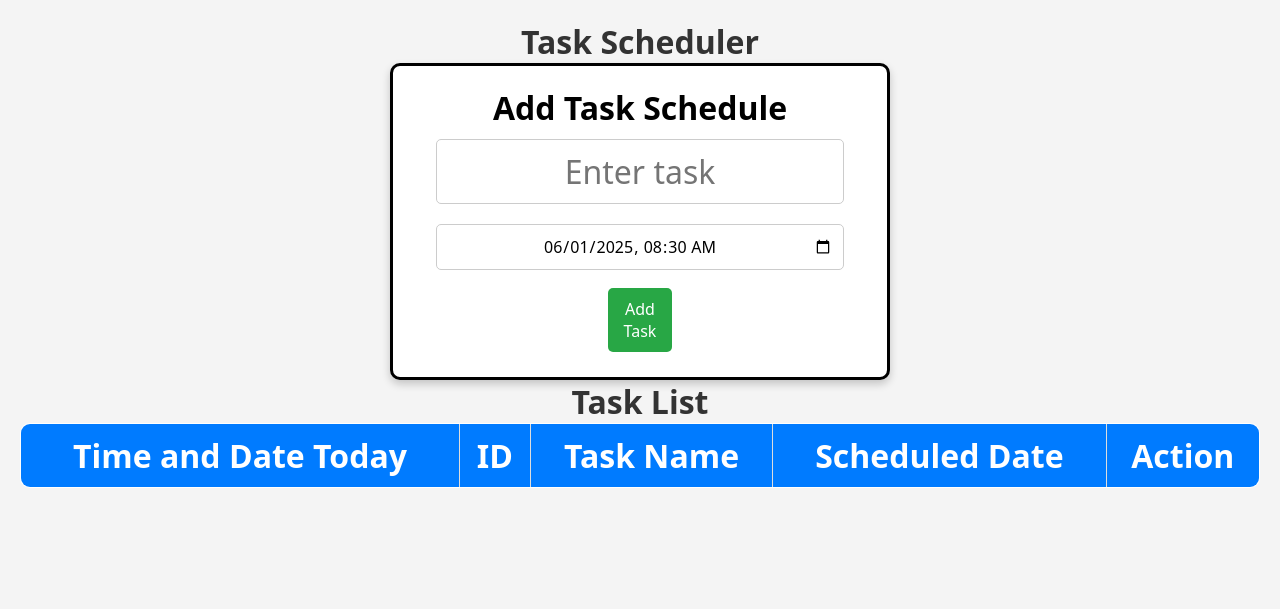
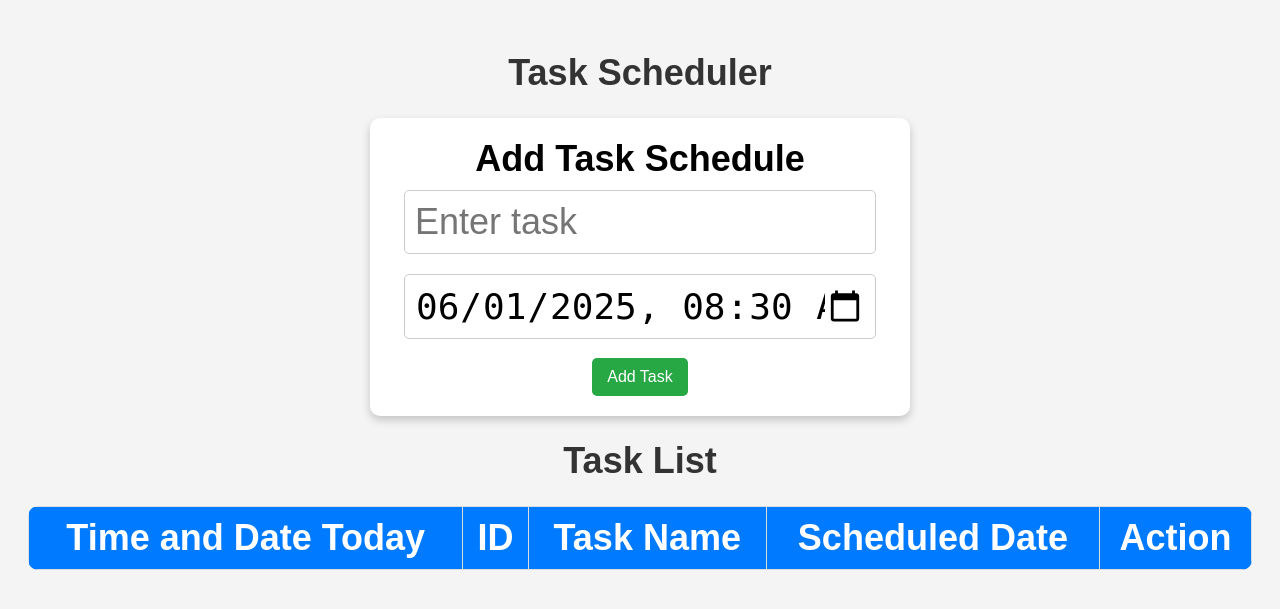
Before and after one commit to Josh011600/phpproj, a Flask app: page / in a window 1280 px wide. Shown: the top 609 px of the page. Run offline with Flask 3, Linux system fonts and the light colour scheme; lists and menus that the app fills with data are empty.

Commit message:
button size adjustments

```diff
--- a/static/css/styles2.css
+++ b/static/css/styles2.css
@@ -1,6 +1,63 @@
+*{
+  font-size: 1.5rem;
+}
 
-      /*Overall design*/
-      * {
+body {
+  font-family: Arial, sans-serif;
+  background-color: #f4f4f4;
+  text-align: center;
+  padding: 20px;
+}
+.container {
+  background: white;
+  padding: 20px;
+  max-width: 500px;
+  margin: auto;
+  border-radius: 10px;
+  box-shadow: 0 4px 8px rgba(0, 0, 0, 0.2);
+}
+h1 {
+  color: #333;
+}
+.txtTask, #party {
+  width: 90%;
+  padding: 10px;
+  margin: 10px 0;
+  border: 1px solid #ccc;
+  border-radius: 5px;
+}
+.add_Button {
+  background: #28a745;
+  color: white;
+  padding: 10px 15px;
+  border: none;
+  cursor: pointer;
+  border-radius: 5px;
+  font-size: 16px;
+}
+.add_Button:hover {
+  background: #218838;
+}
+table {
+  width: 100%;
+  margin-top: 20px;
+  border-collapse: collapse;
+  background: white;
+  border-radius: 10px;
+  overflow: hidden;
+}
+th, td {
+  padding: 10px;
+  border: 1px solid #ddd;
+}
+th {
+  background: #007bff;
+  color: white;
+}
+
+
+     /*Overall design*/
+    /*  * {
             margin: 0;
             padding: 0;
             box-sizing: border-box;
@@ -11,7 +68,7 @@
 
         }
  /*Overall design End*/
- table, th, td {
+/* table, th, td {
 
     border: 2px solid black;
     margin: 5 5 5 5;
@@ -23,7 +80,7 @@
             align-items: center;
         }
        /* design for navigation */
-	header {
+	/*header {
   display: flex;
   width: 100%;
   background-color: aliceblue;
@@ -31,7 +88,7 @@
 
 header > * {
 /*   flex-grow: 1; */
-}
+/*}
 
 header h1 {
   margin-left: 1rem;
@@ -42,14 +99,14 @@ header a {
 }
 
 /* "Hide" checkbox -- moves it off screen*/
-#menu-btn {
+/*#menu-btn {
   position: absolute;
   top: -100%;
   left: -100%;
 }
 
 /* Hide hamburger for bigger screens */
-.menu-icon {
+/*.menu-icon {
   visibility: hidden;
 }
 
@@ -172,7 +229,7 @@ header a {
 */
 /* navigation bar design */
 
-
+/*
        .heading{
         color: rgb(145, 22, 22);
         margin-top: 15%;
@@ -211,7 +268,7 @@ header a {
 	font-size: 2em;
 	}
        /* for time and date*/
-
+/*
        .container {
         padding: 20px;
         background-color: #b6bfd4;
@@ -228,7 +285,7 @@ header a {
 
 
      /* for table design*/
-     #taskTable
+   /*  #taskTable
      {
         font-size: 2em;
 	      border-width: thin;
@@ -238,13 +295,13 @@ header a {
 
      /*table design end */
      /*table TD design*/
-     .td, input {
+   /*  .td, input {
       font-size: 1em;
      }
       /*table TD design end*/
 
       /*td buttons design*/
-      .done_btn{
+   /*   .done_btn{
         font-size: 1em;
         margin: auto;
       }
--- a/static/js/script1.js
+++ b/static/js/script1.js
@@ -24,8 +24,8 @@ function addTask() {
         <td>${taskName}</td>
         <td>${scheduleDate}</td>
         <td>
-            <button onclick="editTask(this)">Edit</button>
-            <button onclick="removeTask(this)">Remove</button>
+            <button onclick="editTask(this)" style="font-size: 2rem">Edit</button>
+            <button onclick="removeTask(this)" style="font-size: 2rem">Remove</button>
         </td>
     `;
 
```
